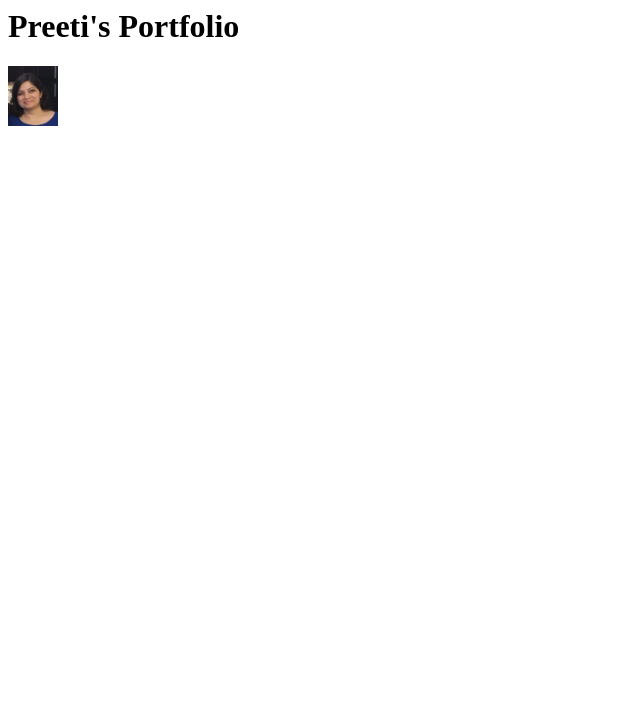
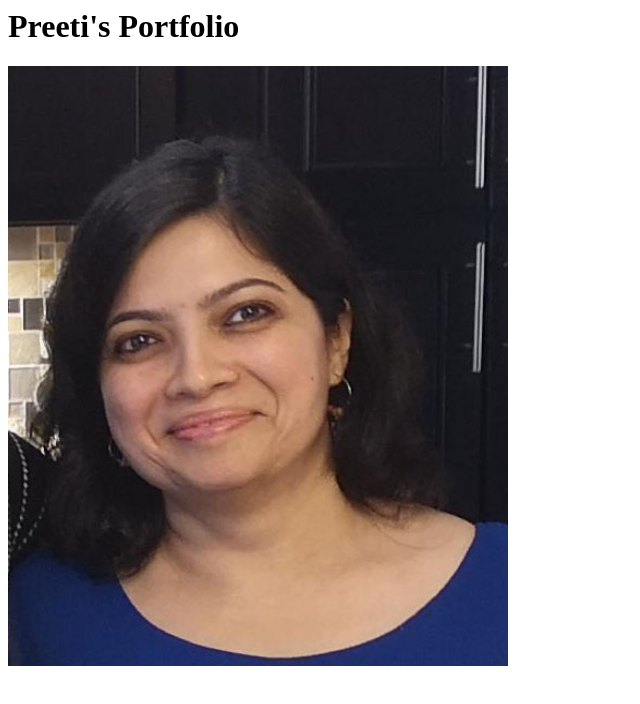
Before and after one commit to prevar/prevar.github.io, a plain HTML site: page index.html in a window 1280 px wide. Shown: the whole page, without its empty margins (0-640 px from the left). Drawn offline with Linux system fonts and the light colour scheme.

Commit message:
Add files via upload

```diff
--- a/index.html
+++ b/index.html
@@ -4,6 +4,6 @@
     </head>
     <body>
         <h1> Preeti's Portfolio</h1>
-        <img src="./preeti_profile.jpg" alt="Preeti's image" width="50" height="60"/>
+        <img src="./preeti_profile.jpg" alt="Preeti's image" width="500" height="600"/>
     </body>
 </html>
```
